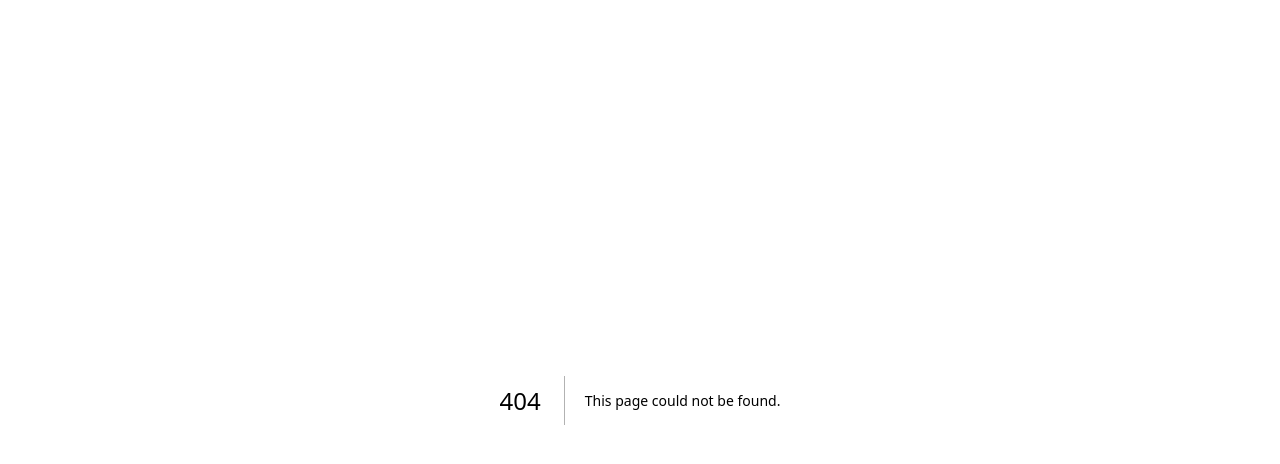
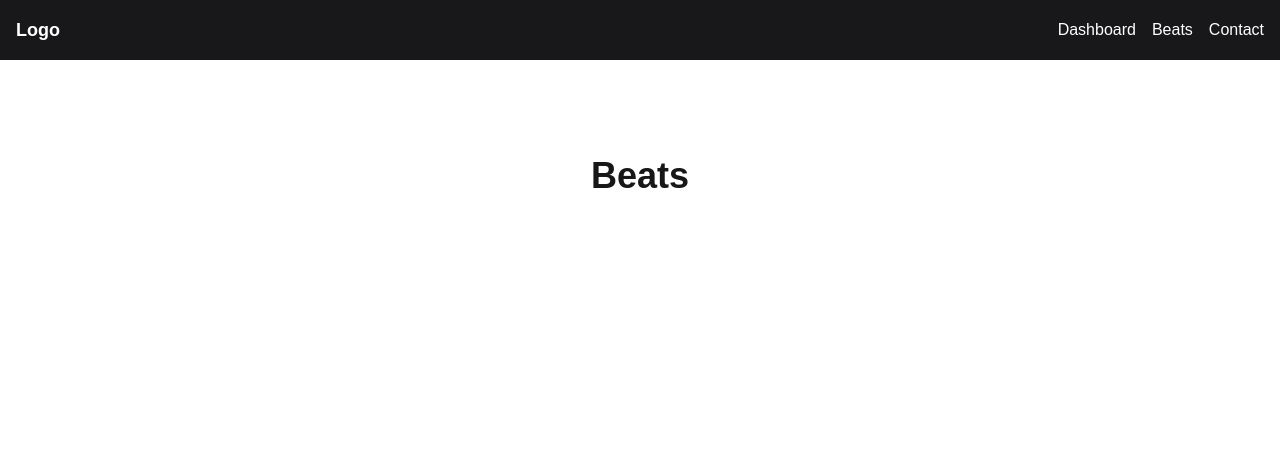
Before and after one commit to CaseyDevs/prodbycmo, a Next.js app: page /beats in a window 1280 px wide. Before the commit this address had no page. Shown: the top 464 px of the page. Built offline with nearby package versions, Linux system fonts and the light colour scheme.

Commit message:
Create beats page

```diff
--- /dev/null
+++ b/src/app/beats/page.tsx
@@ -0,0 +1,13 @@
+import NavBar from "../components/NavBar/NavBar";
+import React from "react";
+
+export default function Beats() {
+  return (
+    <>
+    <NavBar />
+    <main className="flex min-h-screen flex-col items-center justify-between p-24">
+      <h1 className="text-4xl font-bold">Beats</h1>
+    </main>
+    </>
+  );
+}
```
